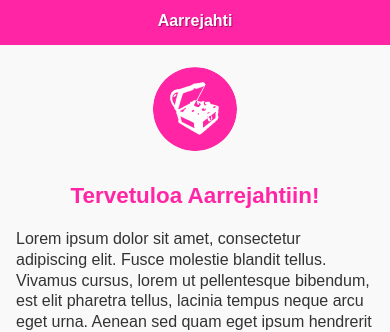
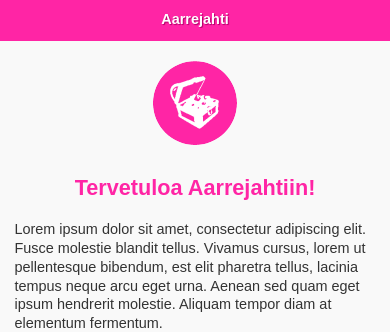
Before and after one commit to satut/treasurehunt1, a plain HTML site: page index.html in a window 390 px wide. Shown: the top 332 px of the page. Drawn offline with Linux system fonts and the light colour scheme; some packages are replaced by stand-ins of ours; no server answers.

Commit message:
Edited styles and viewport.

```diff
--- a/css/index.css
+++ b/css/index.css
@@ -21,7 +21,7 @@
 }
 body,.ui-page {
     text-shadow: none;
-    font-size: 16px;
+    font-size: .95em;
 }
 .highlight {
     color: #A80169;
@@ -51,7 +51,7 @@ body,.ui-page {
 h2 {
     color: #FF25A5;
     text-align: center;
-    font-size: 1.4em;
+    font-size: 1.5em;
 }
 img {
     border: 0;
--- a/index.html
+++ b/index.html
@@ -22,7 +22,7 @@
         <meta charset="utf-8" />
         <meta name="format-detection" content="telephone=no" />
         <!-- WARNING: for iOS 7, remove the width=device-width and height=device-height attributes. See https://issues.apache.org/jira/browse/CB-4323 -->
-        <meta name="viewport" content="user-scalable=no, initial-scale=1, maximum-scale=1, minimum-scale=1, width=device-width, height=device-height, target-densitydpi=device-dpi" />
+        <meta name="viewport" content="user-scalable=no, width=device-width, height=device-height, target-densitydpi=device-dpi" />
         <link rel="stylesheet" href="css/jquery.mobile-1.4.0.min.css" type="text/css">
         <script type="text/javascript" src="js/jquery-1.11.0.min.js"></script>
         <script type="text/javascript">
@@ -212,7 +212,6 @@
     $.getJSON(jsonURL,function(json){
         $.each(json.campaigns,function(i,campaigns){
             $.each(campaigns.treasurehunts, function(j, treasurehunts) {
-                console.log(parseInt(treasurehunts.treasurehuntStatus));
                 if ( parseInt(treasurehunts.treasurehuntStatus) == 0) {
                     treasurehuntViewOutput += "<div data-role=" + "page" + " id=" + treasurehunts.treasurehuntID + " class='treasurehunt " + treasurehunts.treasurehuntID + "'>"
                     + "<div data-role='header' data-position='fixed'>";
```
